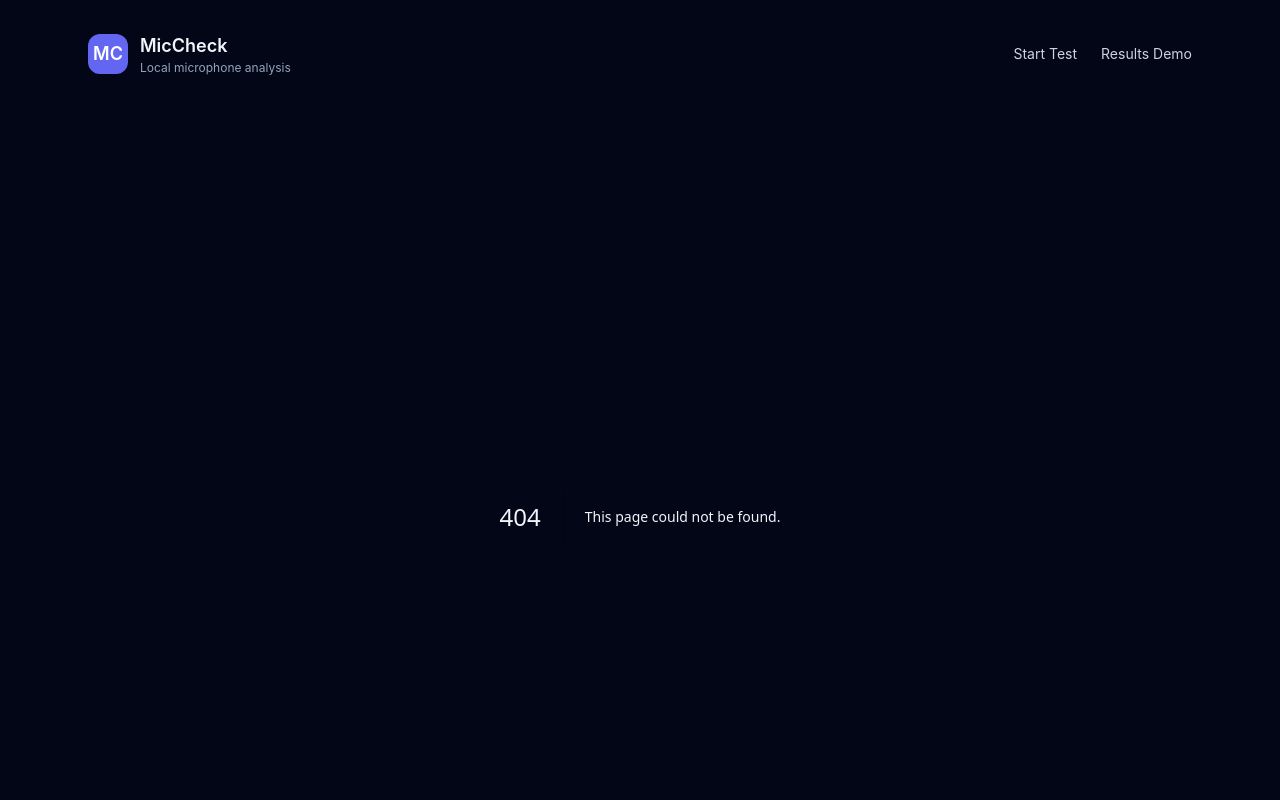
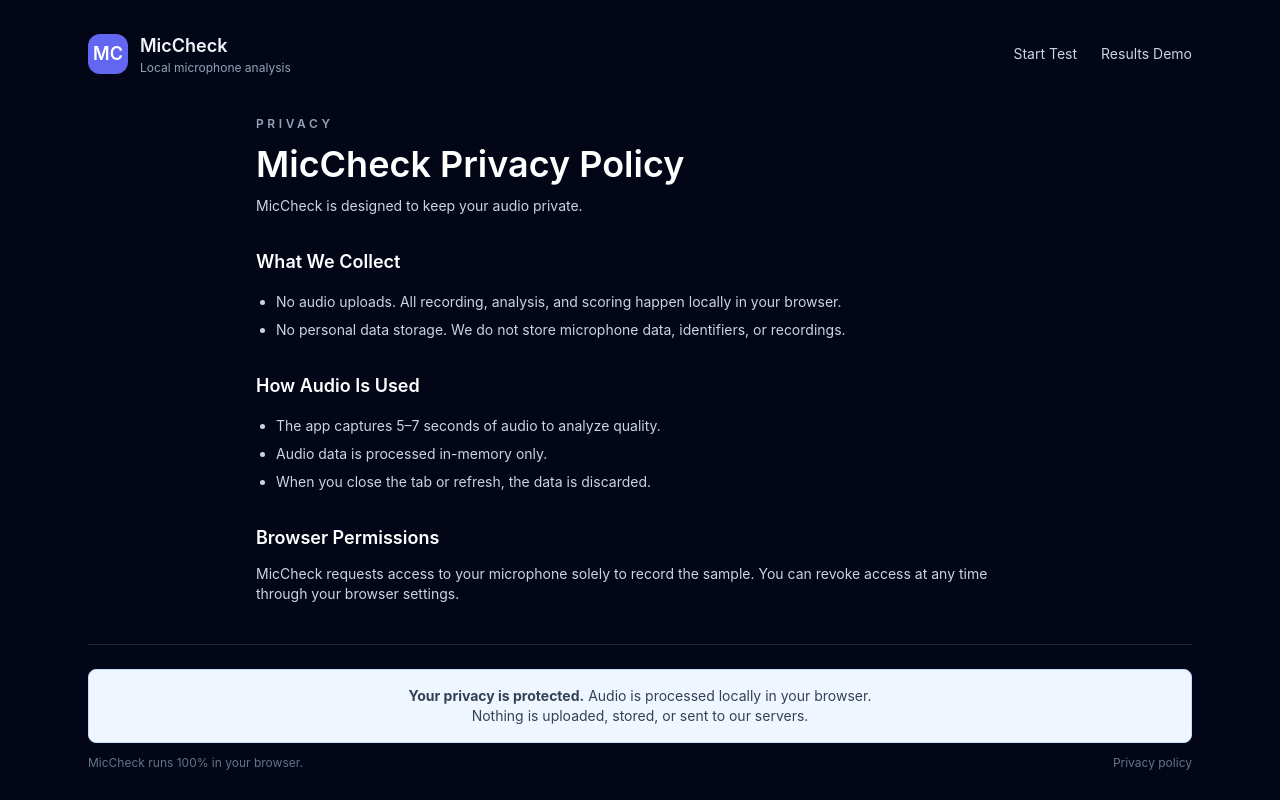
Before and after one commit to abulhawa/miccheck, a Next.js app in the folder apps/web/: page /privacy in a window 1280 px wide. Before the commit this address had no page. Shown: the top 800 px of the page. Built offline with nearby package versions, Linux system fonts and the light colour scheme.

Commit message:
Fix privacy route and update compatibility docs

```diff
--- a/apps/web/app/layout.tsx
+++ b/apps/web/app/layout.tsx
@@ -43,7 +43,7 @@ export default function RootLayout({
             </div>
             <div className="mt-3 flex flex-col gap-2 sm:flex-row sm:items-center sm:justify-between">
               <span>MicCheck runs 100% in your browser.</span>
-              <Link className="text-slate-500 transition hover:text-slate-300" href="/docs/PRIVACY.md">
+              <Link className="text-slate-500 transition hover:text-slate-300" href="/privacy">
                 Privacy policy
               </Link>
             </div>
--- a/apps/web/app/page.tsx
+++ b/apps/web/app/page.tsx
@@ -57,7 +57,7 @@ export default function HomePage() {
               <div className="mt-1 h-3 w-3 rounded-full bg-emerald-400" />
               <div>
                 <p className="font-medium">Letter grade</p>
-                <p className="text-sm text-slate-400">A-F score based on the weakest category.</p>
+                <p className="text-sm text-slate-400">A–F score based on the weakest category.</p>
               </div>
             </div>
             <div className="flex items-start gap-3">
@@ -81,7 +81,7 @@ export default function HomePage() {
       <div className="mt-8 rounded-3xl border border-blue-200 bg-blue-50 p-6 text-center text-sm text-slate-700">
         <strong>Your privacy is protected.</strong> Audio is processed locally in your browser.
         <span className="block">Nothing is uploaded, stored, or sent to our servers.</span>
-        <Link className="mt-2 inline-flex text-xs font-semibold text-blue-700 underline" href="/docs/PRIVACY.md">
+        <Link className="mt-2 inline-flex text-xs font-semibold text-blue-700 underline" href="/privacy">
           Read the privacy policy
         </Link>
       </div>
--- /dev/null
+++ b/apps/web/app/privacy/page.tsx
@@ -0,0 +1,48 @@
+const privacyItems = [
+  "No audio uploads. All recording, analysis, and scoring happen locally in your browser.",
+  "No personal data storage. We do not store microphone data, identifiers, or recordings."
+];
+
+const audioUseItems = [
+  "The app captures 5–7 seconds of audio to analyze quality.",
+  "Audio data is processed in-memory only.",
+  "When you close the tab or refresh, the data is discarded."
+];
+
+export default function PrivacyPage() {
+  return (
+    <div className="mx-auto flex w-full max-w-3xl flex-col gap-8">
+      <header className="space-y-3">
+        <p className="text-xs font-semibold uppercase tracking-[0.3em] text-slate-400">Privacy</p>
+        <h1 className="text-3xl font-semibold text-white md:text-4xl">MicCheck Privacy Policy</h1>
+        <p className="text-sm text-slate-300">MicCheck is designed to keep your audio private.</p>
+      </header>
+
+      <section className="space-y-4 text-sm text-slate-300">
+        <h2 className="text-lg font-semibold text-white">What We Collect</h2>
+        <ul className="list-disc space-y-2 pl-5 text-slate-300">
+          {privacyItems.map((item) => (
+            <li key={item}>{item}</li>
+          ))}
+        </ul>
+      </section>
+
+      <section className="space-y-4 text-sm text-slate-300">
+        <h2 className="text-lg font-semibold text-white">How Audio Is Used</h2>
+        <ul className="list-disc space-y-2 pl-5 text-slate-300">
+          {audioUseItems.map((item) => (
+            <li key={item}>{item}</li>
+          ))}
+        </ul>
+      </section>
+
+      <section className="space-y-3 text-sm text-slate-300">
+        <h2 className="text-lg font-semibold text-white">Browser Permissions</h2>
+        <p>
+          MicCheck requests access to your microphone solely to record the sample. You can
+          revoke access at any time through your browser settings.
+        </p>
+      </section>
+    </div>
+  );
+}
```
Also changed, not shown: 2 other files (tests, documents, lock files or other folders).
